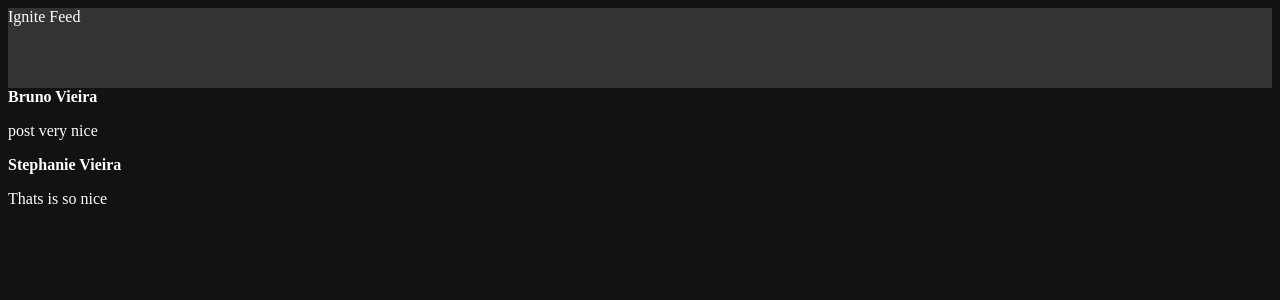
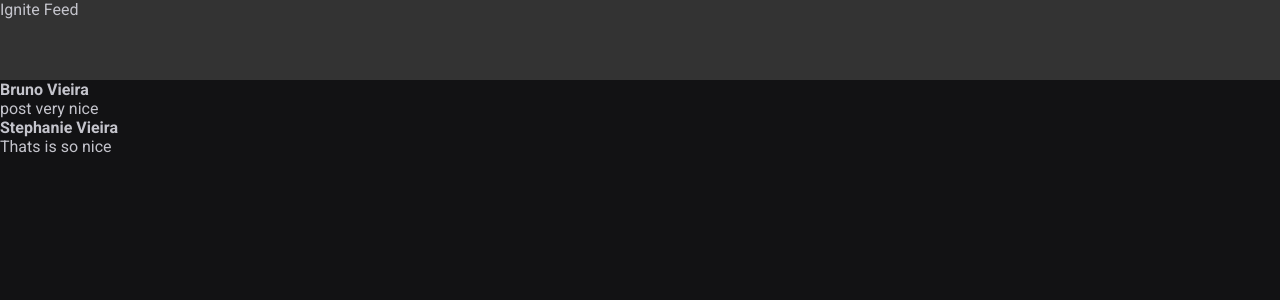
Before and after one commit to wbrunovieira/igniteReactJSVite01, a React (Vite) app: page / in a window 1280 px wide. Shown: the top 300 px of the page. Built offline with nearby package versions, Linux system fonts and the light colour scheme.

Commit message:
changed the name the global css from style to global.css, added the colors also other global configurations

```diff
--- a/index.html
+++ b/index.html
@@ -2,7 +2,12 @@
 <html lang="en">
   <head>
     <meta charset="UTF-8" />
+
+    <link rel="preconnect" href="https://fonts.googleapis.com" />
+    <link rel="preconnect" href="https://fonts.gstatic.com" crossorigin />
+
     <link rel="icon" type="image/svg+xml" href="/vite.svg" />
+    <link href="https://fonts.googleapis.com/css2?family=Roboto:wght@400;700&display=swap" rel="stylesheet" />
     <meta name="viewport" content="width=device-width, initial-scale=1.0" />
     <title>Vite + React</title>
   </head>
--- a/src/App.jsx
+++ b/src/App.jsx
@@ -1,7 +1,7 @@
 import { Header } from './components/Header'
 import { Post } from './Post'
 
-import './styles.css';
+import './global.css';
 
 function App() {
 
--- /dev/null
+++ b/src/global.css
@@ -0,0 +1,34 @@
+
+
+
+
+* {
+  margin:0;
+  padding: 0;
+  box-sizing: border-box;
+}
+
+:root {
+  --white: #fff;
+  --gray-100: #e1e1e6;
+  --gray-300: #c4c4cc;
+  --gray-400: #8d8d99;
+  --gray-600: #323238;
+  --gray-700: #29292e;
+  --gray-800: #202024;
+  --gray-900: #121214;
+
+  --green-500: #00875f;
+}
+
+body {
+    background: var(--gray-900);
+    color: var(--gray-300);
+    -webkit-font-smoothing: antialiased;
+  }
+
+body, input, textarea, button {
+    font-family: "Roboto", sans-serif;
+    font-weight: 400;
+    font-size: 1rem;
+  }
--- a/src/styles.css
+++ /dev/null
@@ -1,5 +0,0 @@
-
-body {
-    background: #121214;
-    color: #fff;
-  }
```
